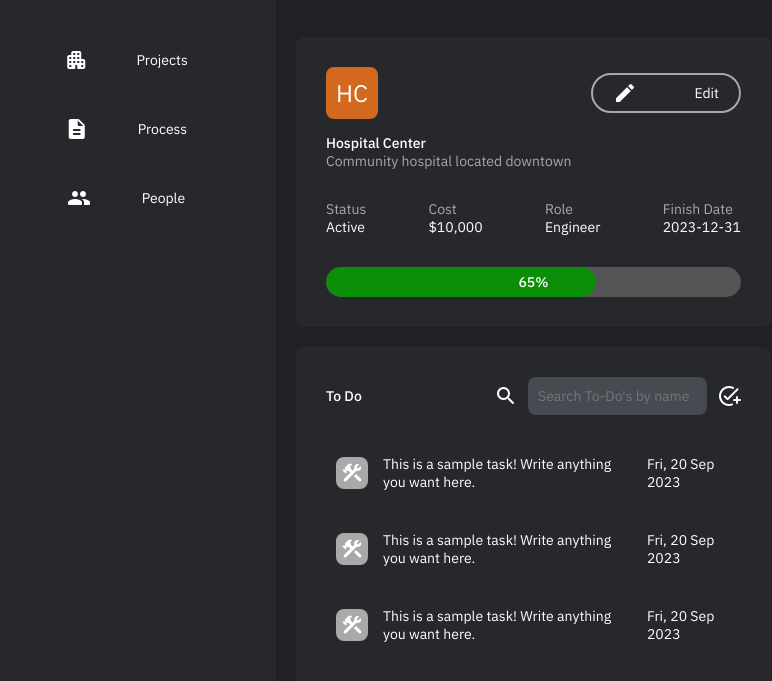
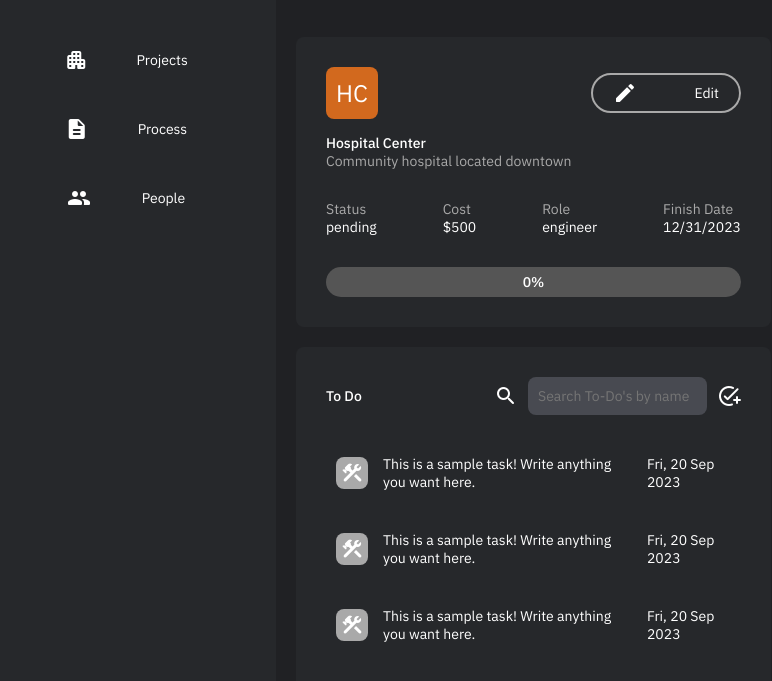
Before and after one commit to dylan-bush/that-open-master, a website built with Vite: page index.html in a window 1280 px wide. Both pictures are taken after a click on the element 560 px from the left and 270 px from the top of the page. Shown: the part 113-794 px from the top of the page, without its empty margins (24-796 px from the left). Built offline with nearby package versions, Linux system fonts and the light colour scheme.

Commit message:
Updating DOM with project info

```diff
--- a/index.html
+++ b/index.html
@@ -116,8 +116,8 @@
         <div class="page hidden" id="project-details">
             <header>
                 <div>
-                    <h2>Hospital Center</h2>
-                    <p style="color: var(--secondary-200)">Community hospital located downtown</p>
+                    <h2 data-project-info="name">Hospital Center</h2>
+                    <p data-project-info="description" style="color: var(--secondary-200)">Community hospital located downtown</p>
                 </div>
             </header>
 
@@ -129,26 +129,26 @@
                             <button class="button-hollow"><span class="material-icons-round">edit</span>Edit</button>
                         </div>
                         <div style="margin: 15px 0px;">
-                            <p style="color:var(--text-100); font-weight: 500;">Hospital Center</p>
-                            <p style="color: var(--secondary-200)">Community hospital located downtown</p>
+                            <p data-project-info="name" style="color:var(--text-100); font-weight: 500;">Hospital Center</p>
+                            <p data-project-info="description" style="color: var(--secondary-200)">Community hospital located downtown</p>
                         </div>
                         <div style="display: flex; flex-direction: row; margin: 15px 0px; justify-content: space-between;">
                             <div style="display: flex; flex-direction: column;">
-                                <p style="color: var(--secondary-200)">Status</p><p>Active</p>
+                                <p style="color: var(--secondary-200)">Status</p><p data-project-info="status">Active</p>
                             </div>
                             <div style="display: flex; flex-direction: column;">
-                                <p style="color: var(--secondary-200)">Cost</p><p>$10,000</p>
+                                <p style="color: var(--secondary-200)">Cost</p><p data-project-info="cost">$10,000</p>
                             </div>
                             <div style="display: flex; flex-direction: column;">
-                                <p style="color: var(--secondary-200)">Role</p><p>Engineer</p>
+                                <p style="color: var(--secondary-200)">Role</p><p data-project-info="role">Engineer</p>
                             </div>
                             <div style="display: flex; flex-direction: column;">
-                                <p style="color: var(--secondary-200)">Finish Date</p><p>2023-12-31</p>
+                                <p style="color: var(--secondary-200)">Finish Date</p><p data-project-info="finish-date">2023-12-31</p>
                             </div>
                         </div>
                         <div class="progress-bar">
-                            <div class="progress-fill" style="width: 65%;"></div>
-                            <span class="progress-text">65%</span>
+                            <div  data-project-info="progress-bar" class="progress-fill" style="width: 65%;"></div>
+                            <span data-project-info="progress" class="progress-text">65%</span>
                         </div>
                     </div>
 
--- a/src/classes/ProjectsManager.ts
+++ b/src/classes/ProjectsManager.ts
@@ -23,12 +23,33 @@ export class ProjectsManager {
             if (!projectsPage || !detailsPage) { return }
             projectsPage.classList.add("hidden");
             detailsPage.classList.remove("hidden");
+            this.setDetailsPage(project);
         });
         this.ui.append(project.ui);
         this.list.push(project);
         return project;
     }
 
+    private setDetailsPage(project: Project) {
+        const detailsPage = document.getElementById("project-details");
+        if (!detailsPage) { return }
+        const name = detailsPage.querySelectorAll("[data-project-info='name']");
+        const description = detailsPage.querySelectorAll("[data-project-info='description']");
+        const status = detailsPage.querySelector("[data-project-info='status']");
+        const cost = detailsPage.querySelector("[data-project-info='cost']");
+        const role = detailsPage.querySelector("[data-project-info='role']");
+        const finishDate = detailsPage.querySelector("[data-project-info='finish-date']");
+        const progress = detailsPage.querySelector("[data-project-info='progress']");
+        const progressBar = detailsPage.querySelector("[data-project-info='progress-bar']");
+        if (name) { name.forEach((el) => { el.textContent = project.projectName }) }
+        if (description) { description.forEach((el) => { el.textContent = project.projectDescription }) }
+        if (status) { status.textContent = project.projectStatus }
+        if (cost) { cost.textContent = `$${project.cost}` }
+        if (role) { role.textContent = project.projectRole }
+        if (finishDate) { finishDate.textContent = project.projectCompletionDate.toLocaleDateString() }
+        if (progress) { progress.textContent = `${project.progress * 100}%` }
+        if (progressBar) { progressBar.style.width = `${project.progress * 100}%` }
+    }
 
     getProject(id: string) {
         const project = this.list.find((project) => {
```
